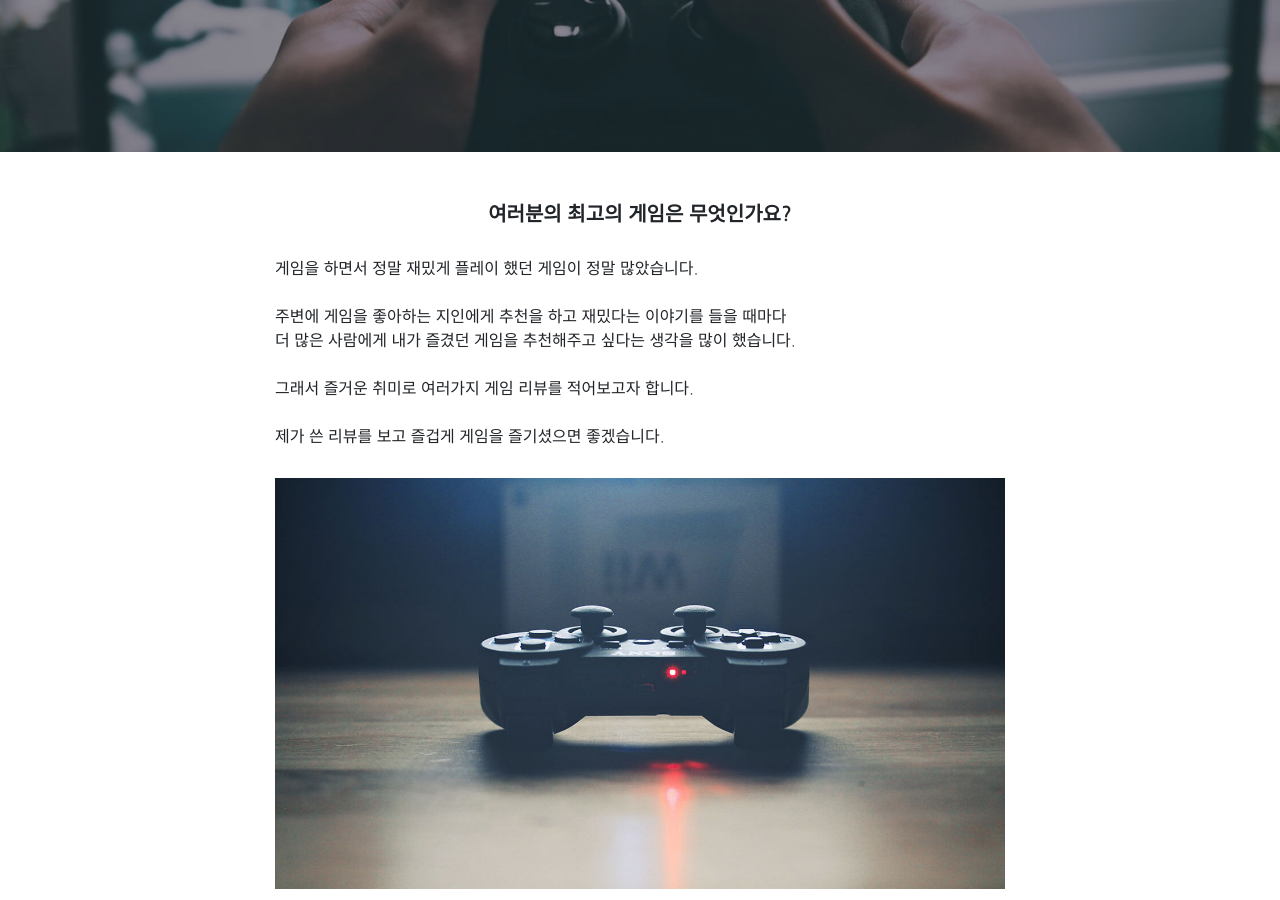
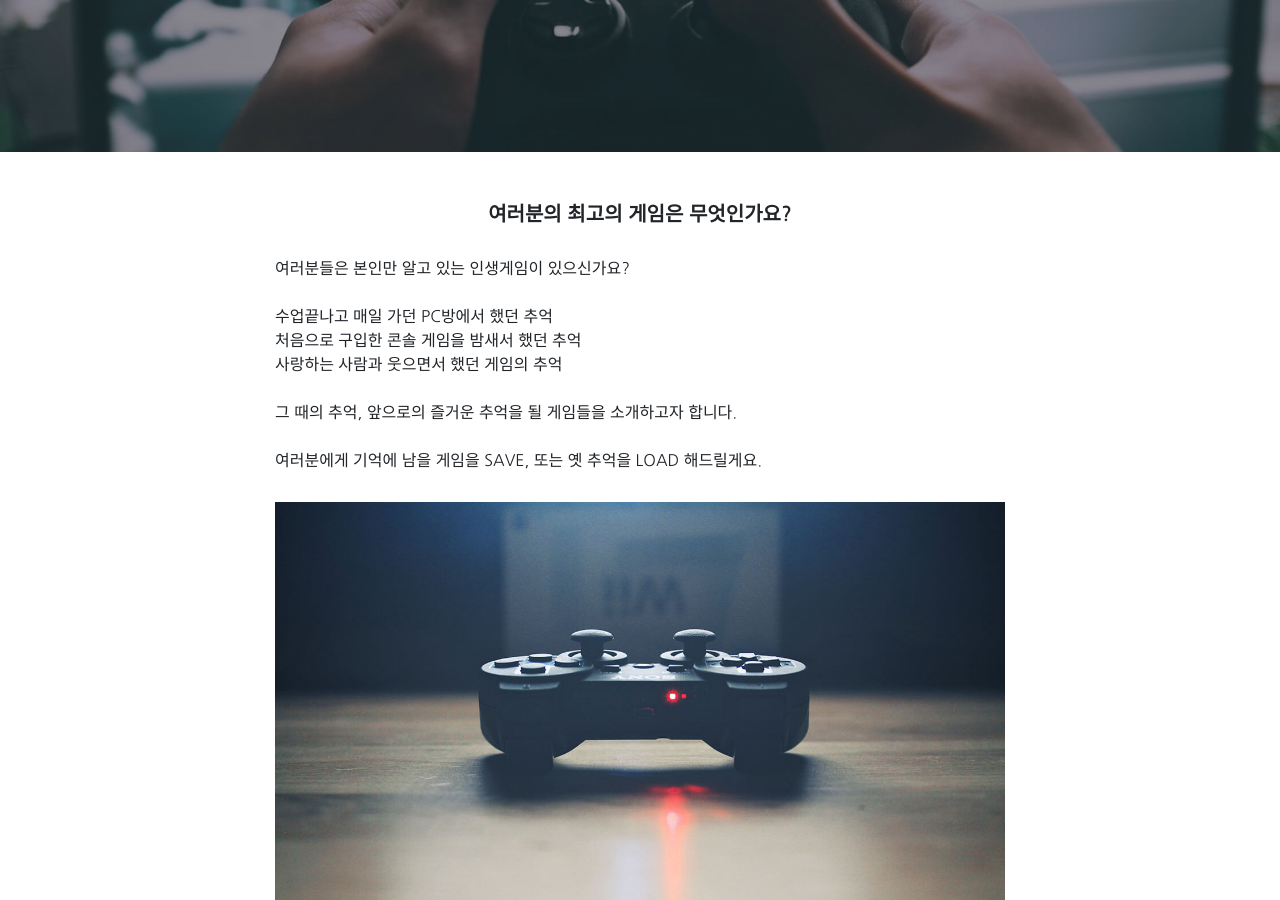
Before and after one commit to youngjungcho/everythegame88, a Jekyll site: the page built from about.html, in a window 1280 px wide and 900 px high, scrolled down 380 px. Built offline with Jekyll 4.4.1, drawn with Linux system fonts in a browser that asks for light colours.

Commit message:
Update about.html

```diff
--- a/about.html
+++ b/about.html
@@ -17,14 +17,15 @@ background: '/img/bg-about.jpg'
 <section class="everythegame_1">
     <div id="container">
       <h2 class="subtitle">여러분의 최고의 게임은 무엇인가요?</h2>
-      <p class="information"> 게임을 하면서 정말 재밌게 플레이 했던 게임이 정말 많았습니다.<br>
+      <p class="information"> 여러분들은 본인만 알고 있는 인생게임이 있으신가요?<br>
                               </br>
-                              주변에 게임을 좋아하는 지인에게 추천을 하고 재밌다는 이야기를 들을 때마다<br>
-                              더 많은 사람에게 내가 즐겼던 게임을 추천해주고 싶다는 생각을 많이 했습니다.<br>
+                              수업끝나고 매일 가던 PC방에서 했던 추억<br>
+                              처음으로 구입한 콘솔 게임을 밤새서 했던 추억<br>
+                              사랑하는 사람과 웃으면서 했던 게임의 추억<br>
                               <br>
-                              그래서 즐거운 취미로 여러가지 게임 리뷰를 적어보고자 합니다.<br>
+                              그 때의 추억, 앞으로의 즐거운 추억을 될 게임들을 소개하고자 합니다.<br>
                               <br>
-                              제가 쓴 리뷰를 보고 즐겁게 게임을 즐기셨으면 좋겠습니다.</p>
+                              여러분에게 기억에 남을 게임을 SAVE, 또는 옛 추억을 LOAD 해드릴게요.</p>
 	  </div>
   <div id="image">
     <div class="image1"><img src="/img/bg-main.jpg" alt="everythegame"></div>
```
